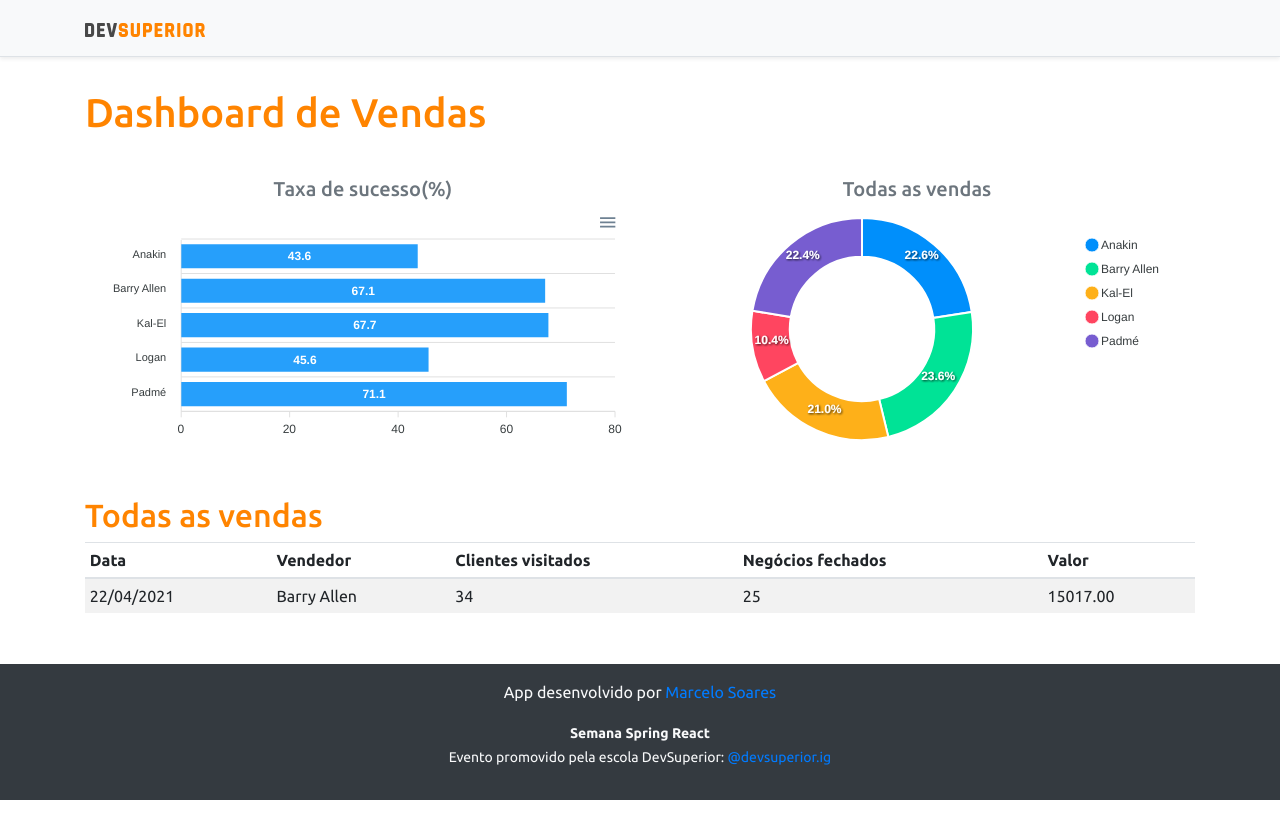
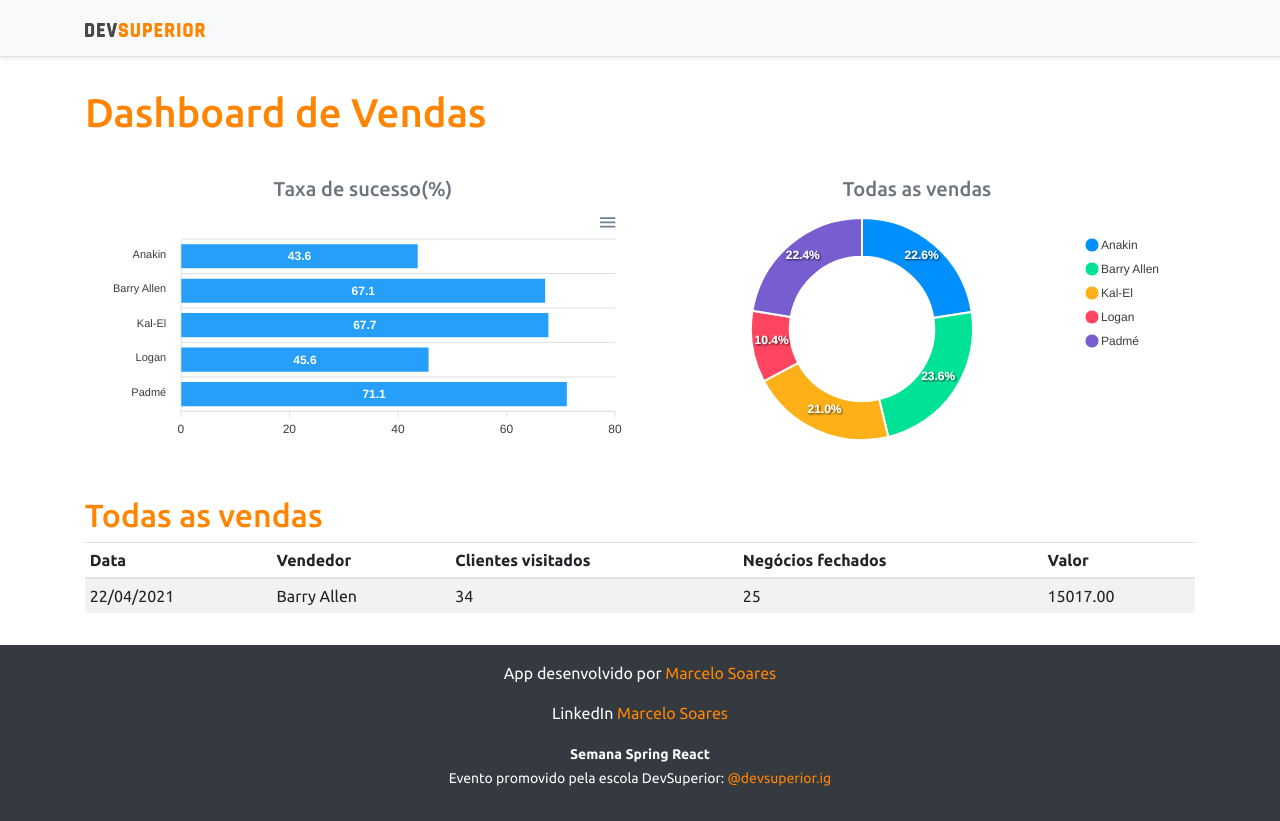
Before and after one commit to mamsoares/projeto-sds3, a React (Create React App) app in the folder frontend/: page / in a window 1280 px wide. Before the commit the page ends 800 px from the top, so only its background shows below. Built offline with nearby package versions, Linux system fonts and the light colour scheme.

Commit message:
Change css in footer and add new styles

```diff
--- a/frontend/src/assets/css/styles.css
+++ b/frontend/src/assets/css/styles.css
@@ -30,3 +30,14 @@ html, body {
 .text-primary {
     color: var(--color-primary) !important;
 }
+
+a {
+  text-decoration: none !important;
+  cursor: pointer;
+  color: var(--color-primary) !important;
+}
+
+a:hover {
+  font-weight: bold;
+  cursor: pointer;
+}
--- a/frontend/src/components/Footer/index.tsx
+++ b/frontend/src/components/Footer/index.tsx
@@ -3,6 +3,7 @@ const Footer = () => {
     <footer className="footer mt-auto py-3 bg-dark">
       <div className="container">
         <p className="text-light">App desenvolvido por <a href="https://github.com/mamsoares" target="_blank" rel="noreferrer">Marcelo Soares</a></p>
+        <p className="text-light">LinkedIn <a href="https://linkedin.com/in/mamsoares" target="_blank" rel="noreferrer">Marcelo Soares</a></p>
         <p className="text-light"><small><strong>Semana Spring React</strong><br/>
           Evento promovido pela escola DevSuperior: <a href="https://instagram.com/devsuperior.ig" target="_blank" rel="noreferrer">@devsuperior.ig</a></small></p>
       </div>
```
